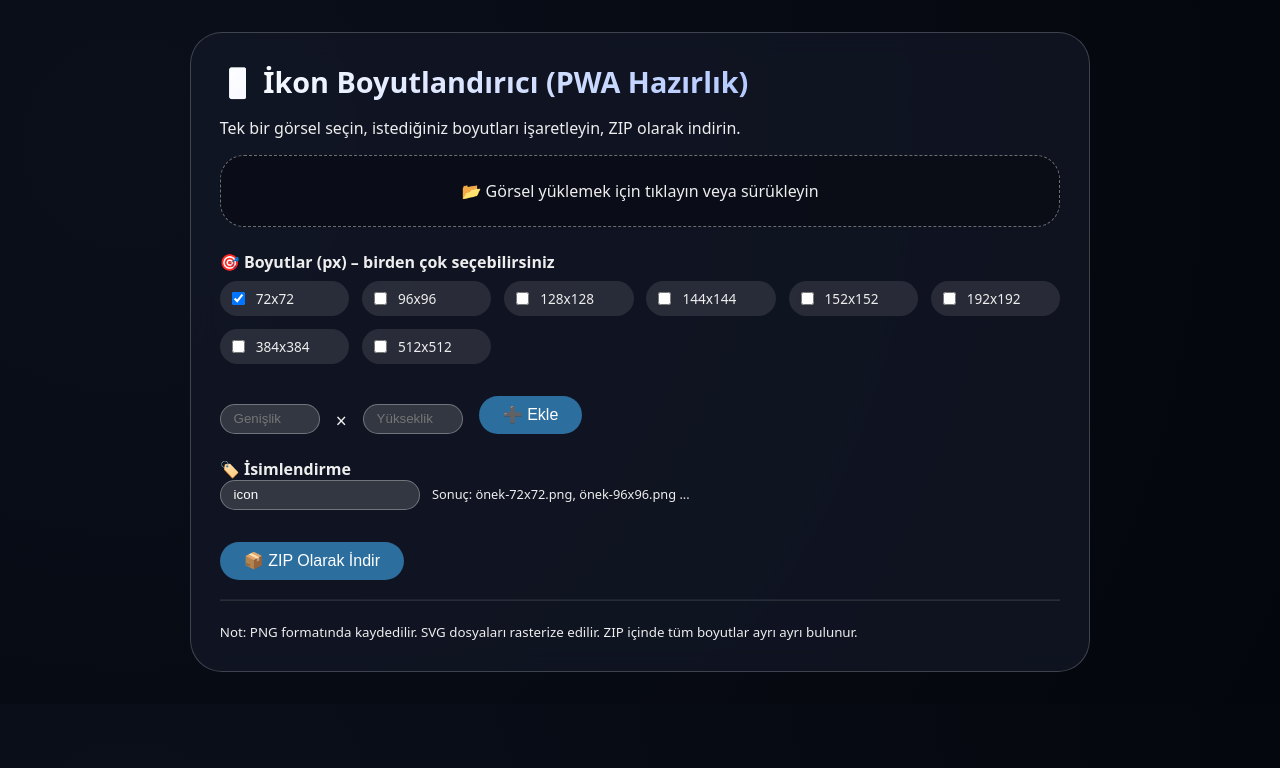
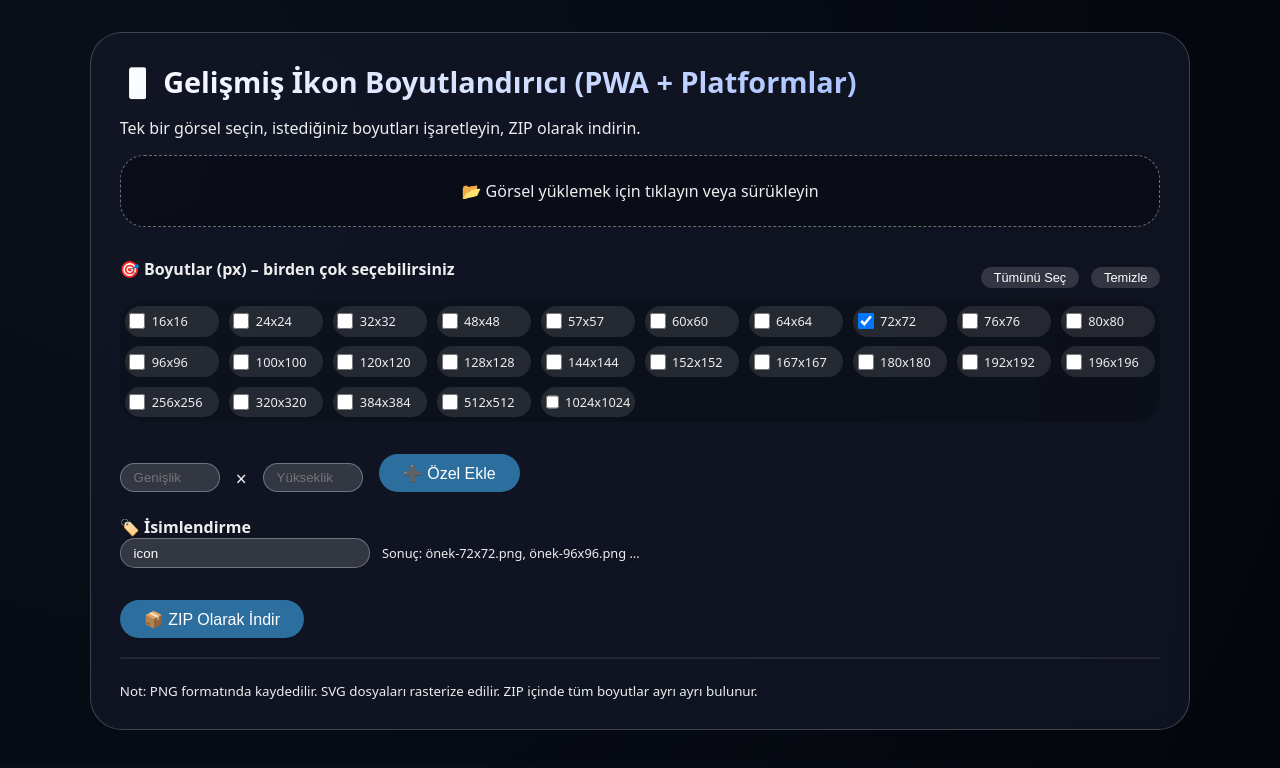
Before and after one commit to ercansahin16/imageSize, a plain HTML site: page index.html in a window 1280 px wide. Drawn offline with nearby package versions, Linux system fonts and the light colour scheme.

Commit message:
Update index.html

```diff
--- a/index.html
+++ b/index.html
@@ -3,7 +3,7 @@
 <head>
     <meta charset="UTF-8">
     <meta name="viewport" content="width=device-width, initial-scale=1.0">
-    <title>Glossy Touch - İkon Boyutlandırıcı</title>
+    <title>Glossy Touch - İkon Boyutlandırıcı (Gelişmiş)</title>
     <style>
         * {
             box-sizing: border-box;
@@ -16,7 +16,7 @@
             padding: 2rem 1rem;
         }
         .container {
-            max-width: 900px;
+            max-width: 1100px;
             margin: 0 auto;
             background: rgba(20, 25, 40, 0.7);
             backdrop-filter: blur(12px);
@@ -61,23 +61,50 @@
         .dimension-section {
             margin: 1.5rem 0;
         }
+        .dimension-header {
+            display: flex;
+            justify-content: space-between;
+            align-items: center;
+            flex-wrap: wrap;
+            margin-bottom: 0.5rem;
+        }
+        .dimension-header button {
+            background: rgba(255,255,255,0.15);
+            border: none;
+            border-radius: 30px;
+            padding: 0.2rem 0.8rem;
+            font-size: 0.8rem;
+            cursor: pointer;
+            margin-left: 0.5rem;
+        }
         .dimension-grid {
             display: grid;
-            grid-template-columns: repeat(auto-fill, minmax(120px, 1fr));
-            gap: 0.8rem;
-            margin-top: 0.5rem;
+            grid-template-columns: repeat(auto-fill, minmax(90px, 1fr));
+            gap: 0.6rem;
+            margin-top: 0.8rem;
+            max-height: 280px;
+            overflow-y: auto;
+            padding: 0.3rem;
+            background: rgba(0,0,0,0.2);
+            border-radius: 24px;
         }
         .dimension-item {
             background: rgba(255,255,255,0.1);
             border-radius: 20px;
-            padding: 0.5rem;
+            padding: 0.4rem 0.3rem;
             display: flex;
             align-items: center;
-            gap: 0.5rem;
+            gap: 0.4rem;
+            font-size: 0.8rem;
+        }
+        .dimension-item input {
+            margin: 0;
+            width: 1rem;
+            height: 1rem;
         }
         .dimension-item label {
             flex: 1;
-            font-size: 0.85rem;
+            cursor: pointer;
         }
         .custom-dim {
             margin-top: 1rem;
@@ -103,7 +130,7 @@
             border-radius: 30px;
             padding: 0.4rem 0.8rem;
             color: white;
-            width: 200px;
+            width: 250px;
         }
         button {
             background: #2c6e9e;
@@ -129,12 +156,21 @@
             margin: 1.2rem 0;
             border-color: rgba(255,255,255,0.1);
         }
+        .remove-custom {
+            background: rgba(200,60,60,0.8);
+            border: none;
+            border-radius: 20px;
+            padding: 2px 8px;
+            font-size: 0.7rem;
+            cursor: pointer;
+            color: white;
+        }
     </style>
     <script src="https://cdnjs.cloudflare.com/ajax/libs/jszip/3.10.1/jszip.min.js"></script>
 </head>
 <body>
 <div class="container">
-    <h1>📱 İkon Boyutlandırıcı (PWA Hazırlık)</h1>
+    <h1>📱 Gelişmiş İkon Boyutlandırıcı (PWA + Platformlar)</h1>
     <p>Tek bir görsel seçin, istediğiniz boyutları işaretleyin, ZIP olarak indirin.</p>
 
     <div class="file-area" id="fileArea">
@@ -147,15 +183,21 @@
     </div>
 
     <div class="dimension-section">
-        <strong>🎯 Boyutlar (px) – birden çok seçebilirsiniz</strong>
+        <div class="dimension-header">
+            <strong>🎯 Boyutlar (px) – birden çok seçebilirsiniz</strong>
+            <div>
+                <button id="selectAllBtn">Tümünü Seç</button>
+                <button id="clearAllBtn">Temizle</button>
+            </div>
+        </div>
         <div class="dimension-grid" id="dimensionCheckboxes">
-            <!-- ön tanımlı boyutlar -->
+            <!-- Ön tanımlı boyutlar buraya eklenecek -->
         </div>
         <div class="custom-dim">
             <input type="number" id="customW" placeholder="Genişlik" value="">
             <span style="font-size:1.2rem;">×</span>
             <input type="number" id="customH" placeholder="Yükseklik" value="">
-            <button type="button" id="addCustomBtn">➕ Ekle</button>
+            <button type="button" id="addCustomBtn">➕ Özel Ekle</button>
         </div>
     </div>
 
@@ -172,23 +214,40 @@
 </div>
 
 <script>
-    // Ön tanımlı boyutlar (PWA için yaygın)
+    // Genişletilmiş ön tanımlı boyutlar (PWA, iOS, Android, Windows için yaygın)
     const defaultSizes = [
-        { w: 72, h: 72, label: "72x72" },
-        { w: 96, h: 96, label: "96x96" },
-        { w: 128, h: 128, label: "128x128" },
-        { w: 144, h: 144, label: "144x144" },
-        { w: 152, h: 152, label: "152x152" },
-        { w: 192, h: 192, label: "192x192" },
-        { w: 384, h: 384, label: "384x384" },
-        { w: 512, h: 512, label: "512x512" }
+        { w: 16, h: 16, label: "16x16" },    // favicon
+        { w: 24, h: 24, label: "24x24" },    // status bar
+        { w: 32, h: 32, label: "32x32" },    // favicon
+        { w: 48, h: 48, label: "48x48" },    // Android
+        { w: 57, h: 57, label: "57x57" },    // iOS old
+        { w: 60, h: 60, label: "60x60" },    // iOS
+        { w: 64, h: 64, label: "64x64" },    // Windows
+        { w: 72, h: 72, label: "72x72" },    // Android / Chrome
+        { w: 76, h: 76, label: "76x76" },    // iOS
+        { w: 80, h: 80, label: "80x80" },    // Windows
+        { w: 96, h: 96, label: "96x96" },    // Android / Chrome
+        { w: 100, h: 100, label: "100x100" }, // Windows
+        { w: 120, h: 120, label: "120x120" }, // iOS
+        { w: 128, h: 128, label: "128x128" }, // Chrome Web Store
+        { w: 144, h: 144, label: "144x144" }, // Microsoft Store
+        { w: 152, h: 152, label: "152x152" }, // iPad
+        { w: 167, h: 167, label: "167x167" }, // iPad Pro
+        { w: 180, h: 180, label: "180x180" }, // iPhone
+        { w: 192, h: 192, label: "192x192" }, // Android / Chrome
+        { w: 196, h: 196, label: "196x196" }, // Android
+        { w: 256, h: 256, label: "256x256" }, // Windows
+        { w: 320, h: 320, label: "320x320" }, // Windows
+        { w: 384, h: 384, label: "384x384" }, // Android / Chrome
+        { w: 512, h: 512, label: "512x512" }, // PWA / Play Store
+        { w: 1024, h: 1024, label: "1024x1024" } // Mac App Store
     ];
 
-    let selectedImage = null;   // store the image file
-    let imageElement = null;     // Image object for drawing
-    let customSizes = [];        // array of {w,h,label}
+    let selectedImage = null;
+    let imageElement = null;
+    let customSizes = [];
 
-    // DOM references
+    // DOM referansları
     const fileArea = document.getElementById('fileArea');
     const imageInput = document.getElementById('imageInput');
     const previewArea = document.getElementById('previewArea');
@@ -200,13 +259,15 @@
     const namePrefixInput = document.getElementById('namePrefix');
     const downloadBtn = document.getElementById('downloadBtn');
     const statusMsg = document.getElementById('statusMsg');
+    const selectAllBtn = document.getElementById('selectAllBtn');
+    const clearAllBtn = document.getElementById('clearAllBtn');
 
-    // Render checkboxes for dimensions
     function renderDimensionCheckboxes() {
         let html = '';
-        // default sizes
+        // ön tanımlı boyutlar
         defaultSizes.forEach(size => {
-            const checked = (size.w === 72 && size.h === 72) ? 'checked' : ''; // 72x72 seçili başlasın
+            // 72x72 varsayılan seçili olsun
+            const checked = (size.w === 72 && size.h === 72) ? 'checked' : '';
             html += `
                 <div class="dimension-item">
                     <input type="checkbox" class="dim-check" data-w="${size.w}" data-h="${size.h}" ${checked}>
@@ -214,7 +275,7 @@
                 </div>
             `;
         });
-        // custom sizes
+        // özel boyutlar
         customSizes.forEach((size, idx) => {
             html += `
                 <div class="dimension-item">
@@ -225,7 +286,8 @@
             `;
         });
         dimensionGrid.innerHTML = html;
-        // attach remove events
+
+        // kaldır butonlarına event ekle
         document.querySelectorAll('.remove-custom').forEach(btn => {
             btn.addEventListener('click', (e) => {
                 const idx = parseInt(btn.dataset.idx);
@@ -235,7 +297,15 @@
         });
     }
 
-    // Add custom size
+    // Tümünü seç / temizle
+    function selectAllCheckboxes(select) {
+        const checkboxes = document.querySelectorAll('.dim-check');
+        checkboxes.forEach(cb => cb.checked = select);
+    }
+    selectAllBtn.addEventListener('click', () => selectAllCheckboxes(true));
+    clearAllBtn.addEventListener('click', () => selectAllCheckboxes(false));
+
+    // Özel boyut ekle
     addCustomBtn.addEventListener('click', () => {
         let w = parseInt(customW.value);
         let h = parseInt(customH.value);
@@ -244,7 +314,6 @@
             return;
         }
         const label = `${w}x${h}`;
-        // avoid duplicate
         const exists = customSizes.some(s => s.w === w && s.h === h);
         if (exists) {
             statusMsg.innerText = 'Bu boyut zaten listede.';
@@ -257,7 +326,7 @@
         statusMsg.innerText = `Eklendi: ${label}`;
     });
 
-    // Handle file selection
+    // Dosya yükleme işlemleri (aynı)
     function handleFile(file) {
         if (!file) return;
         if (!file.type.startsWith('image/')) {
@@ -283,7 +352,7 @@
     imageInput.addEventListener('change', (e) => {
         if (e.target.files.length) handleFile(e.target.files[0]);
     });
-    // Drag and drop
+    // Sürükle bırak
     fileArea.addEventListener('dragover', (e) => {
         e.preventDefault();
         fileArea.style.background = 'rgba(0,0,0,0.5)';
@@ -298,7 +367,7 @@
         if (file) handleFile(file);
     });
 
-    // Resize function using canvas
+    // Resim boyutlandırma
     function resizeImage(img, width, height) {
         return new Promise((resolve) => {
             const canvas = document.createElement('canvas');
@@ -310,7 +379,7 @@
         });
     }
 
-    // Download all selected dimensions as ZIP
+    // İndirme
     downloadBtn.addEventListener('click', async () => {
         if (!imageElement) {
             statusMsg.innerText = 'Lütfen önce bir görsel yükleyin.';
@@ -349,7 +418,7 @@
         statusMsg.innerText = 'İndirme tamamlandı!';
     });
 
-    // Initial render
+    // İlk render
     renderDimensionCheckboxes();
 </script>
 </body>
```
